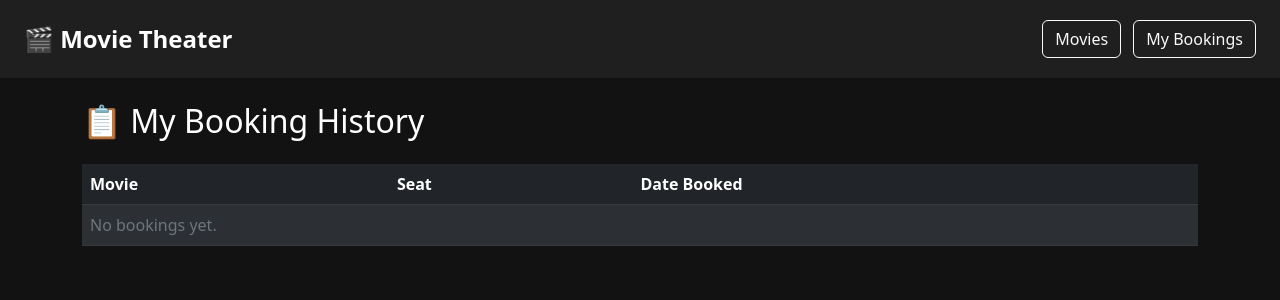
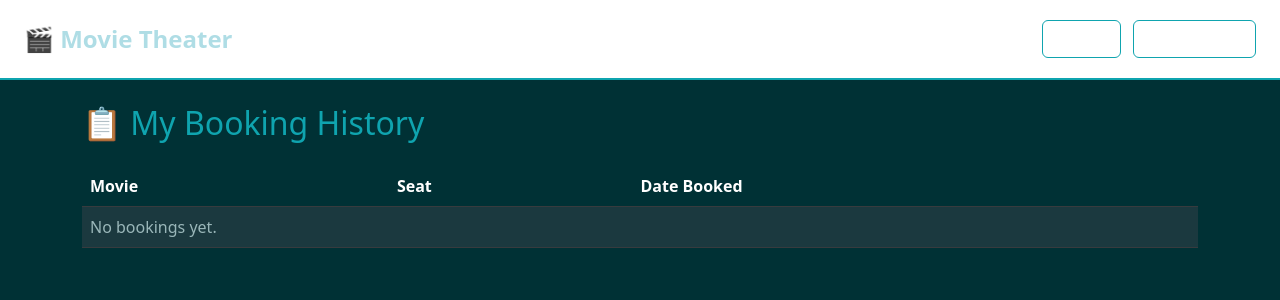
Before and after one commit to CM-Duncan/cs4300, a Django app: page /bookings/history/ in a window 1280 px wide. Shown: the top 300 px of the page. Run offline with Django 4.2, Linux system fonts and the light colour scheme; a user stored in the database is signed in; data that the repository does not hold is empty.

Commit message:
changed website color

```diff
--- a/homework2/movie_theater_booking/bookings/templates/bookings/base.html
+++ b/homework2/movie_theater_booking/bookings/templates/bookings/base.html
@@ -4,11 +4,22 @@
     <title>{% block title %}Movie Theater{% endblock %}</title>
     <link href="https://cdn.jsdelivr.net/npm/bootstrap@5.3.0/dist/css/bootstrap.min.css" rel="stylesheet">
     <style>
-        body { background-color: #121212; color: #ffffff; }
-        .navbar { background-color: #1f1f1f !important; }
-        .card { background-color: #1e1e1e; border: 1px solid #333; }
-        .btn-primary { background-color: #e50914; border: none; }
-        .btn-primary:hover { background-color: #b20710; }
+        body { background-color: #003135; color: #ffffff; }
+        .navbar { background-color: #ffffff !important; border-bottom: 2px solid #0FA4AF; }
+        .navbar-brand { color: #AFDDE5 !important; font-weight: bold; }
+        .btn-outline-light { border-color: #0FA4AF; color: #ffffff; }
+        .btn-outline-light:hover { background-color: #0FA4AF; color: #003135; }
+        .card { background-color: #024950; border: 1px solid #0FA4AF; color: #ffffff; }
+        .card-text { color: #ffffff; }
+        .text-secondary { color: #ffffff !important; opacity: 0.6; }
+        .btn-primary { background-color: #964734; border: none; color: #AFDDE5; }
+        .btn-primary:hover { background-color: #7a3828; }
+        h2 { color: #0FA4AF; }
+        .table-dark { background-color: #024950; }
+        .table-dark th { background-color: #003135; color: #ffffff; }
+        .table-striped tbody tr:nth-of-type(odd) { background-color: #024950; }
+        .table-striped tbody tr:nth-of-type(even) { background-color: #003135; }
+        small { color: #ffffff; opacity: 0.7; }
     </style>
 </head>
 <body>
```
Also changed, not shown: 1 other file.
